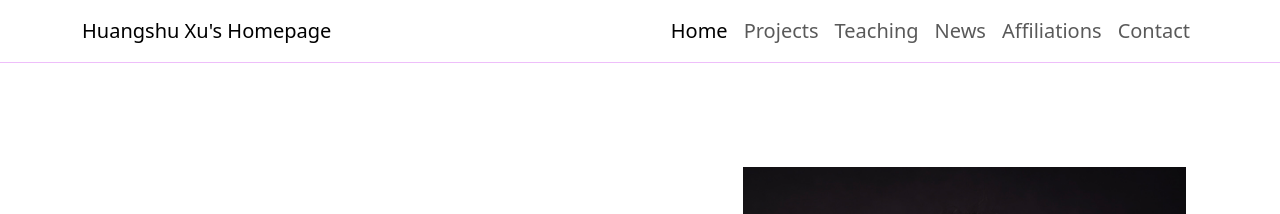
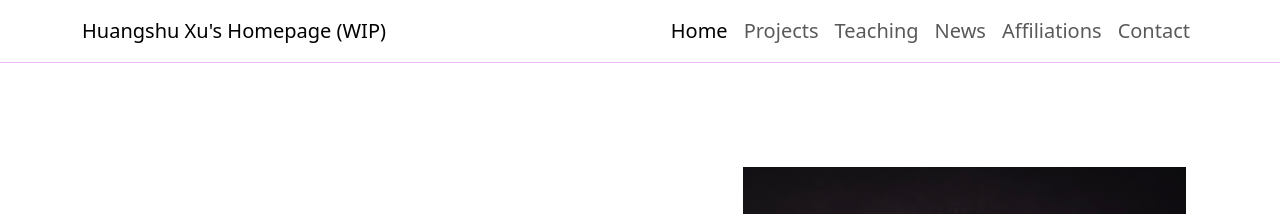
Before and after one commit to ccj5351/xhsHomePage, a Jekyll site: the page built from index.md, in a window 1280 px wide and 900 px high. Shown: the top 214 px of the window. Built offline with Jekyll 4.4.1, drawn with Linux system fonts in a browser that asks for light colours.

Commit message:
Update site title to include WIP indicator
Co-Authored-By: Claude Sonnet 4.5 <noreply@anthropic.com>

```diff
--- a/_config.yml
+++ b/_config.yml
@@ -18,7 +18,7 @@
 # You can create any custom variable you would like, and they will be accessible
 # in the templates via {{ site.myvariable }}.
 
-title: Huangshu Xu's Homepage
+title: Huangshu Xu's Homepage (WIP)
 description: >- # this means to ignore newlines until "baseurl:"
   Homepage for Huangshu Xu
 baseurl: "/xhsHomePage" # the subpath of your site, e.g. /blog
```
